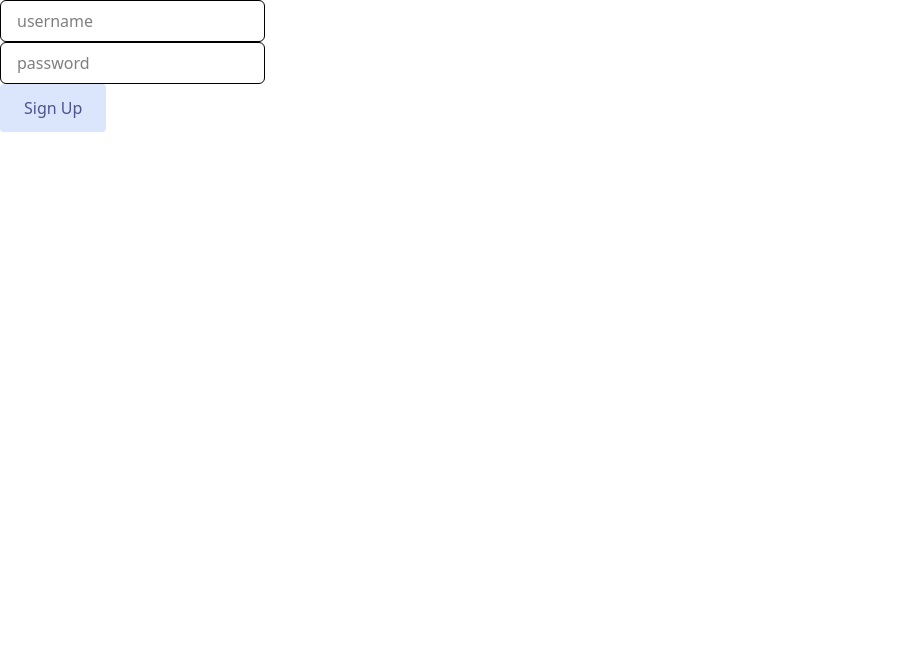
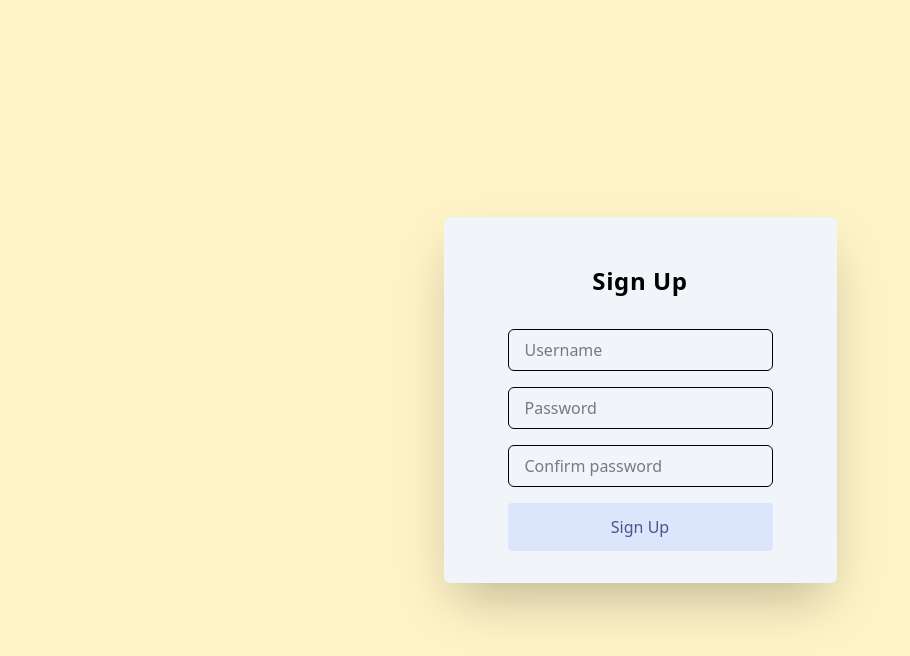
Before and after one commit to binay-das/Brainly-Second-brain-application, a React (Vite) app in the folder Frontend/: page /signup in a window 1280 px wide. Shown: the top 656 px of the page, without its empty margins (0-910 px from the left). Built offline with nearby package versions, Linux system fonts and the light colour scheme.

Commit message:
SignUp and SignIn pages styling done

```diff
--- a/Frontend/src/pages/SignIn.tsx
+++ b/Frontend/src/pages/SignIn.tsx
@@ -20,7 +20,6 @@ export const SignIn = () => {
 
       if (response) {
         const token = response.data.token;
-        // console.log("Sign in successful", token);
         alert("Sign in successful");
         localStorage.setItem("token", token);
         return;
@@ -38,7 +37,9 @@ export const SignIn = () => {
   };
 
   return (
-    <div className="w-screen h-screen">
+    <div className="w-screen h-screen bg-amber-100 inline-flex justify-center items-center">
+      <div className="py-8 px-16 shadow-2xl flex flex-col rounded-md bg-slate-100 gap-4 justify-center">
+      <h1 className="text-center font-bold text-2xl tracking-wide my-4">Sign In</h1>
         <InputComponent placeholder="username" reference={usernameRef} />
         <InputComponent placeholder="password" reference={passwordRef} />
         <Button
@@ -48,5 +49,6 @@ export const SignIn = () => {
           onClick={handleSignIn}
         />
       </div>
+    </div>
   );
 };
--- a/Frontend/src/pages/SignUp.tsx
+++ b/Frontend/src/pages/SignUp.tsx
@@ -7,10 +7,17 @@ import { BACKEND_URL } from "../config";
 export const SignUp = () => {
   const usernameRef = useRef<HTMLInputElement>();
   const passwordRef = useRef<HTMLInputElement>();
+  const confirmPasswordRef = useRef<HTMLInputElement>();
 
   const handleSubmit = async () => {
     const username = usernameRef.current?.value;
     const password = passwordRef.current?.value;
+    const confirmPassword = confirmPasswordRef.current?.value;
+
+    if (password!== confirmPassword) {
+      alert("Passwords do not match!");
+      return;
+    }
 
     try {
       await axios.post(`${BACKEND_URL}/api/v1/signup`, {
@@ -27,9 +34,12 @@ export const SignUp = () => {
   };
 
   return (
-    <div className="w-screen h-screen">
-      <InputComponent placeholder="username" reference={usernameRef} />
-      <InputComponent placeholder="password" reference={passwordRef} />
+    <div className="w-screen h-screen bg-amber-100 inline-flex justify-center items-center">
+      <div className="py-8 px-16 shadow-2xl flex flex-col rounded-md bg-slate-100 gap-4 justify-center">
+        <h1 className="text-center font-bold text-2xl tracking-wide my-4">Sign Up</h1>
+        <InputComponent placeholder="Username" reference={usernameRef} />
+        <InputComponent placeholder="Password" reference={passwordRef} />
+        <InputComponent placeholder="Confirm password" reference={confirmPasswordRef} />
         <Button
           variant="secondary"
           text="Sign Up"
@@ -37,5 +47,6 @@ export const SignUp = () => {
           onClick={handleSubmit}
         />
       </div>
+    </div>
   );
 };
```
Lines whose indentation alone changed are shown as unchanged.
